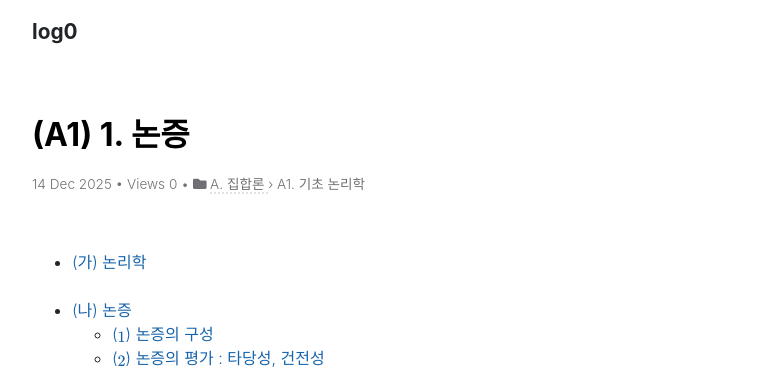
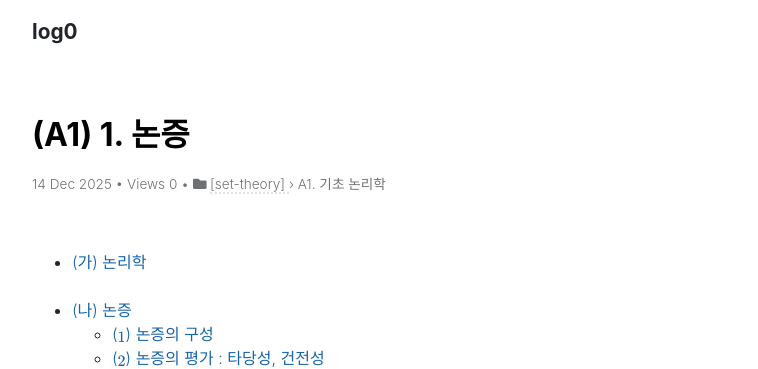
Before and after one commit to Log-zero/Log-zero.github.io, a Jekyll site: the page built from _posts/2025-12-14-논증.md, in a window 1280 px wide and 900 px high. Shown: the top 369 px of the window, without its empty margins (256-1014 px from the left). Built offline with Jekyll 4.4.1, drawn with Linux system fonts in a browser that asks for light colours; nearby versions of some CDN libraries.

Commit message:
categories

```diff
--- a/_posts/2025-12-14-논증.md
+++ b/_posts/2025-12-14-논증.md
@@ -5,7 +5,7 @@ Date: 2025-12-14
 Created: 2025-12-14
 Last Modified: 2026-01-23
 categories:
-  - set-theory
+  - "[set-theory]"
 subcategory: A1. 기초 논리학
 published: "true"
 ---
```
